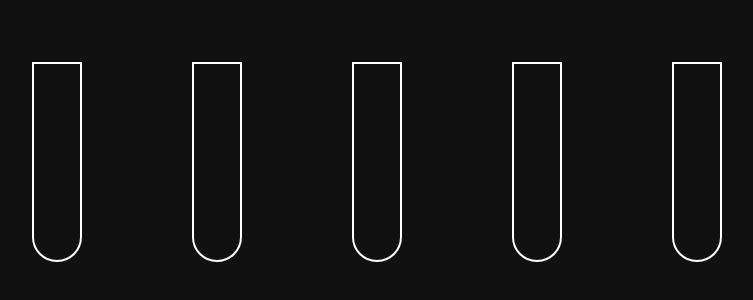
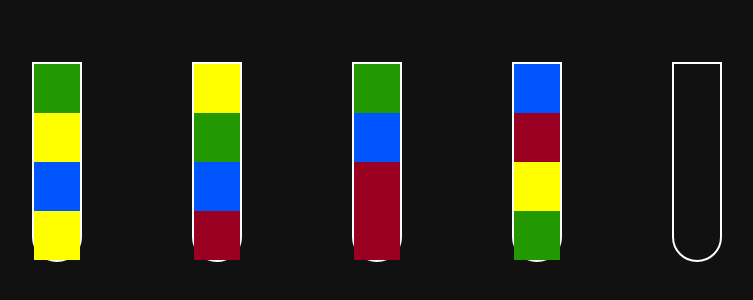
Before and after one commit to rachidelaid/js-liquid-filter, a plain HTML site: page index.html in a window 1280 px wide. Shown: the part 238-538 px from the top of the page, without its empty margins (23-776 px from the left). Drawn offline with Linux system fonts and the light colour scheme.

Commit message:
adding a simple generator

```diff
--- /dev/null
+++ b/generator.js
@@ -0,0 +1,28 @@
+export default function* generator() {
+  const ids = [
+    '1',
+    '2',
+    '3',
+    '4',
+    '1',
+    '2',
+    '3',
+    '4',
+    '1',
+    '2',
+    '3',
+    '4',
+    '1',
+    '2',
+    '3',
+    '4',
+  ].sort(() => Math.random() - 0.5);
+  const data = [
+    [...ids.slice(0, 4)],
+    [...ids.slice(4, 8)],
+    [...ids.slice(8, 12)],
+    [...ids.slice(12, 16)],
+  ];
+
+  yield data;
+}
--- a/main.js
+++ b/main.js
@@ -1,5 +1,46 @@
+// import generator from './generator';
+function* generator() {
+  const ids = [
+    '1',
+    '2',
+    '3',
+    '4',
+    '1',
+    '2',
+    '3',
+    '4',
+    '1',
+    '2',
+    '3',
+    '4',
+    '1',
+    '2',
+    '3',
+    '4',
+  ].sort(() => Math.random() - 0.5);
+  const data = [
+    [...ids.slice(0, 4)],
+    [...ids.slice(4, 8)],
+    [...ids.slice(8, 12)],
+    [...ids.slice(12, 16)],
+  ];
+
+  yield data;
+}
+
 document.querySelectorAll('.tube').forEach((tube) => {
   tube.addEventListener('click', () => {
     tube.classList.toggle('active');
+    tube.classList.toggle('rotate');
   });
 });
+
+const arrays = generator().next().value;
+console.log(arrays);
+
+for (let i = 0; i < arrays.length; i++) {
+  const tube = document.querySelectorAll('.tube')[i];
+  for (let j = 0; j < arrays[i].length; j++) {
+    tube.innerHTML += `<div class="block-${arrays[i][j]}"></div>`;
+  }
+}
--- a/style.css
+++ b/style.css
@@ -24,6 +24,8 @@ body {
 }
 
 .tube {
+  display: grid;
+  grid-template-rows: repeat(4, 1fr);
   height: 200px;
   width: 50px;
   border: 2px solid #fff;
@@ -33,5 +35,29 @@ body {
 }
 
 .tube.active {
-  transform: translateY(-30px);
+  transform: translateY(-100px);
 }
+
+.tube.rotate {
+  transform: translateY(-100px) rotate(55deg);
+}
+
+.block-1 {
+  height: 100%;
+  background-color: var(--color-1);
+}
+
+.block-2 {
+  height: 100%;
+  background-color: var(--color-2);
+}
+
+.block-3 {
+  height: 100%;
+  background-color: var(--color-3);
+}
+
+.block-4 {
+  height: 100%;
+  background-color: var(--color-4);
+}
```
